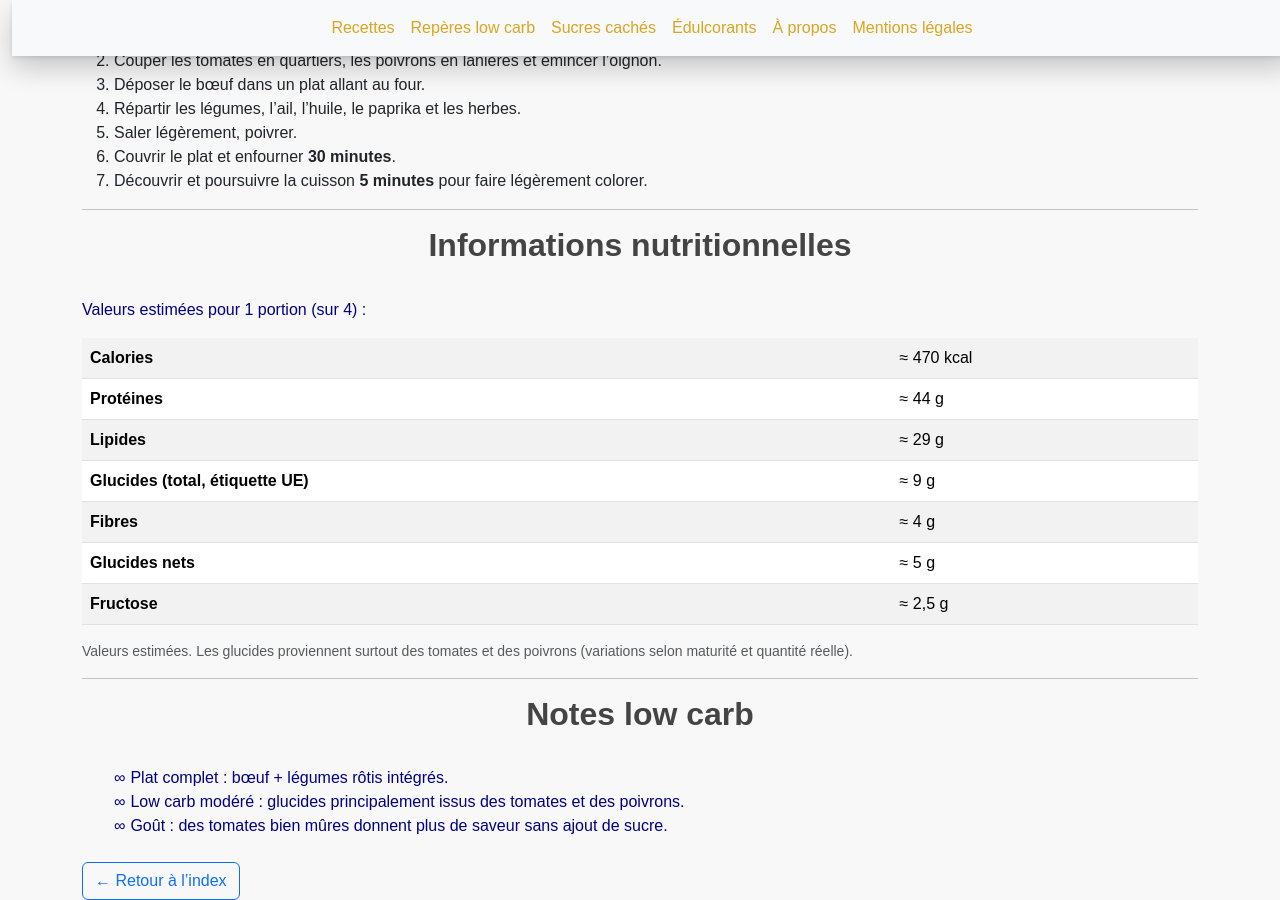
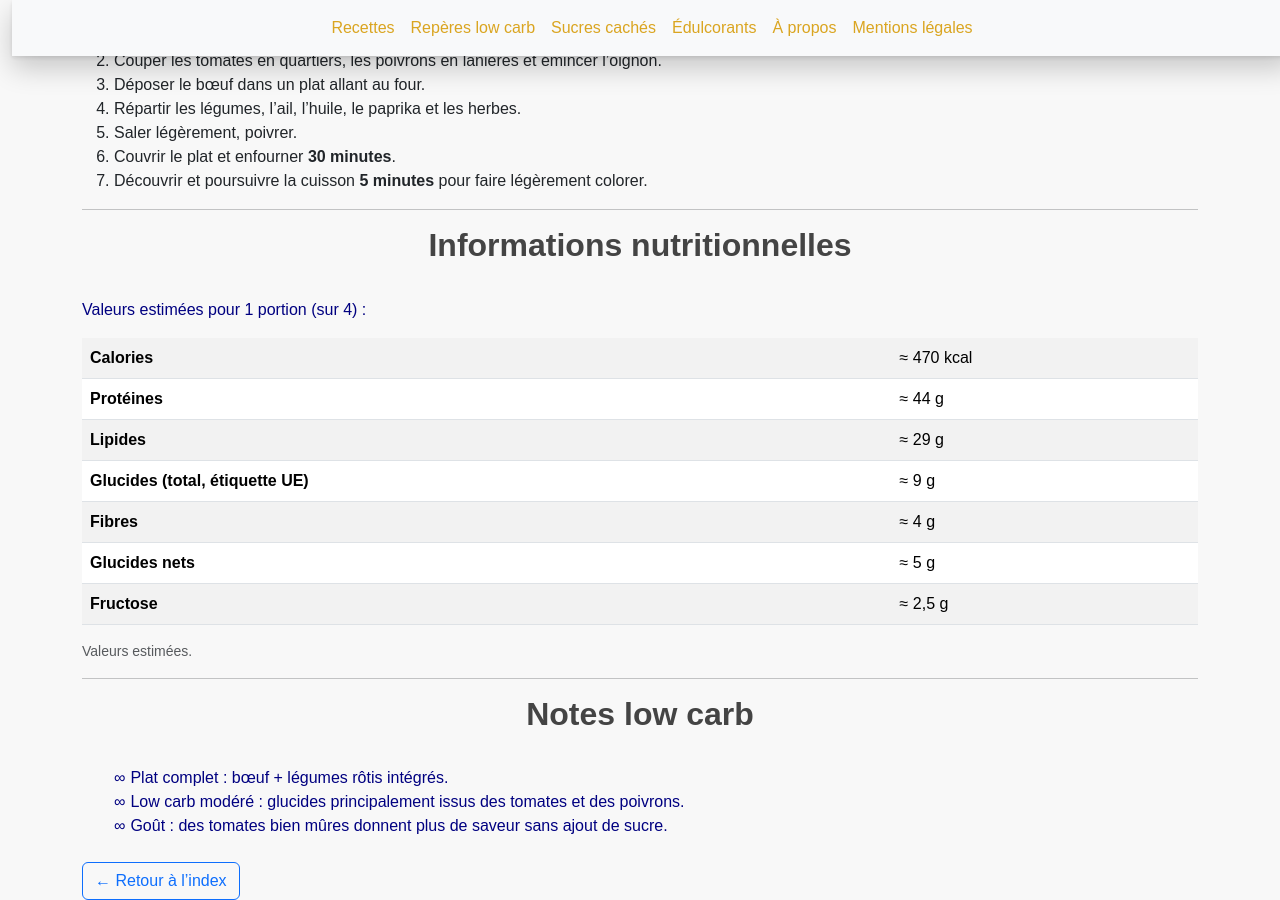
Before and after one commit to laurie-boissay/laurie-boissay.github.io, a Jekyll site: the page built from recettes/boeuf-tomates-poivrons-four.html, in a window 1280 px wide and 900 px high, scrolled down 865 px. Built offline with Jekyll 4.4.1, drawn with Linux system fonts in a browser that asks for light colours.

Commit message:
Update boeuf-tomates-poivrons-four.html
tableau

```diff
--- a/recettes/boeuf-tomates-poivrons-four.html
+++ b/recettes/boeuf-tomates-poivrons-four.html
@@ -11,7 +11,6 @@ tags:
   - low-carb-modere
   - tres-proteine
   - rapide
-
 extra_head: |
   <script type="application/ld+json">
   {
@@ -109,7 +108,6 @@ extra_head: |
 
 <p class="small text-muted">
   Valeurs <strong>estimées</strong>.
-  Les glucides proviennent surtout des tomates et des poivrons (variations selon maturité et quantité réelle).
 </p>
 
 <hr>
```
